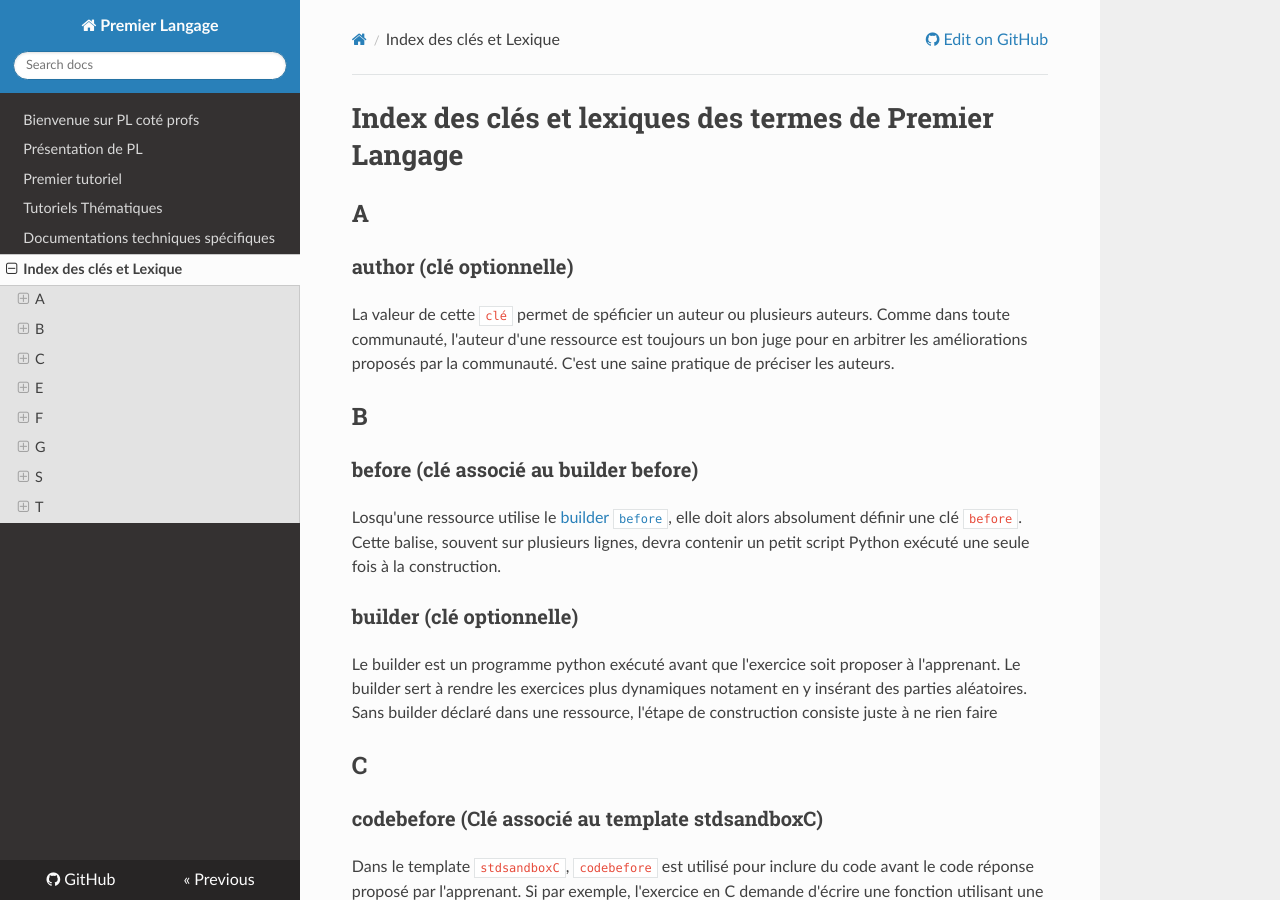
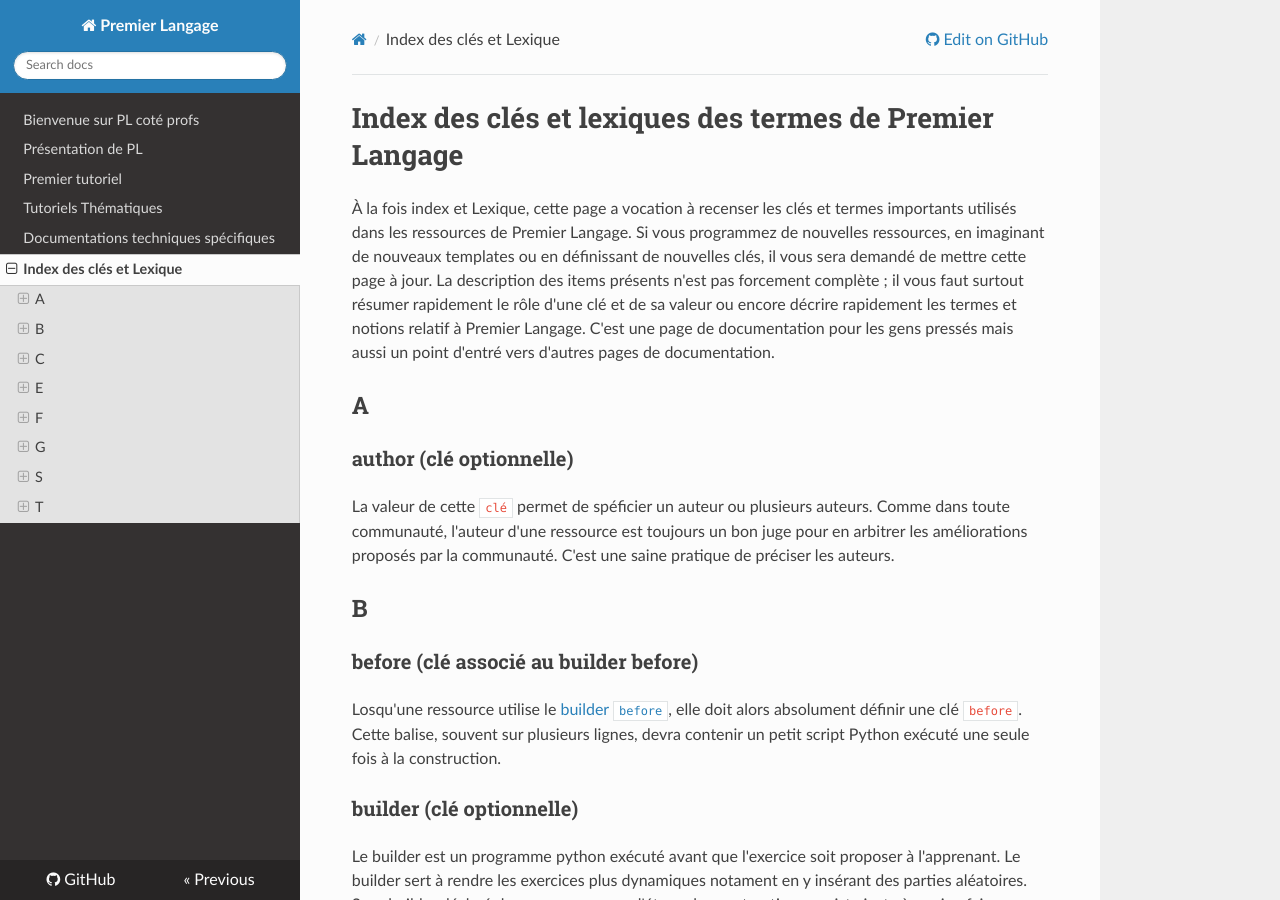
Before and after one commit to ddoyen/premierlangage-doc, an MkDocs documentation site: the page built from docs/lexique.md, in a window 1280 px wide and 900 px high. Built offline with MkDocs 1.6.1, drawn with Linux system fonts in a browser that asks for light colours; nearby versions of some CDN libraries.

Commit message:
Une description philosophique pour l'index/lexique

```diff
--- a/docs/lexique.md
+++ b/docs/lexique.md
@@ -1,4 +1,12 @@
 # Index des clés et lexiques des termes de Premier Langage
+
+
+À la fois index et Lexique, cette page a vocation à recenser les clés et termes importants utilisés
+dans les ressources de Premier Langage. Si vous programmez de nouvelles ressources, en imaginant de nouveaux
+templates ou en définissant de nouvelles clés, il vous sera demandé de mettre cette page à jour. La description
+des items présents n'est pas forcement complète ; il vous faut surtout résumer rapidement le rôle d'une clé et
+de sa valeur ou encore décrire rapidement les termes et notions relatif à Premier Langage. C'est une page de
+documentation pour les gens pressés mais aussi un point d'entré vers d'autres pages de documentation.
 
 
 ## A
```
